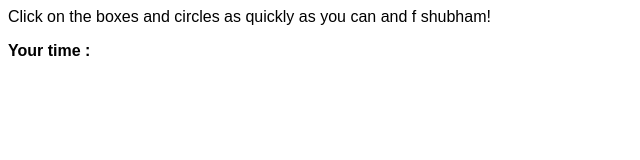
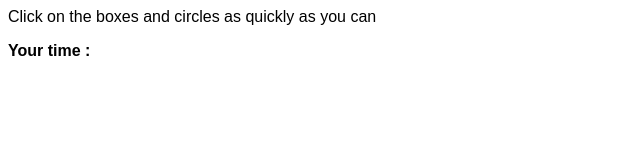
Before and after one commit to Ahnaan/ahnaan.github.io, a plain HTML site: page javascript.html in a window 1280 px wide. Shown: the top 160 px of the page, without its empty margins (0-640 px from the left). Drawn offline with Linux system fonts and the light colour scheme.

Commit message:
Update javascript.html

```diff
--- a/javascript.html
+++ b/javascript.html
@@ -19,7 +19,7 @@
 
 
 
-		<p>Click on the boxes and circles as quickly as you can and f shubham!</p>
+		<p>Click on the boxes and circles as quickly as you can</p>
 
 		<p><b>Your time :</b> <span id = "timetaken"></span></p>
 
```
